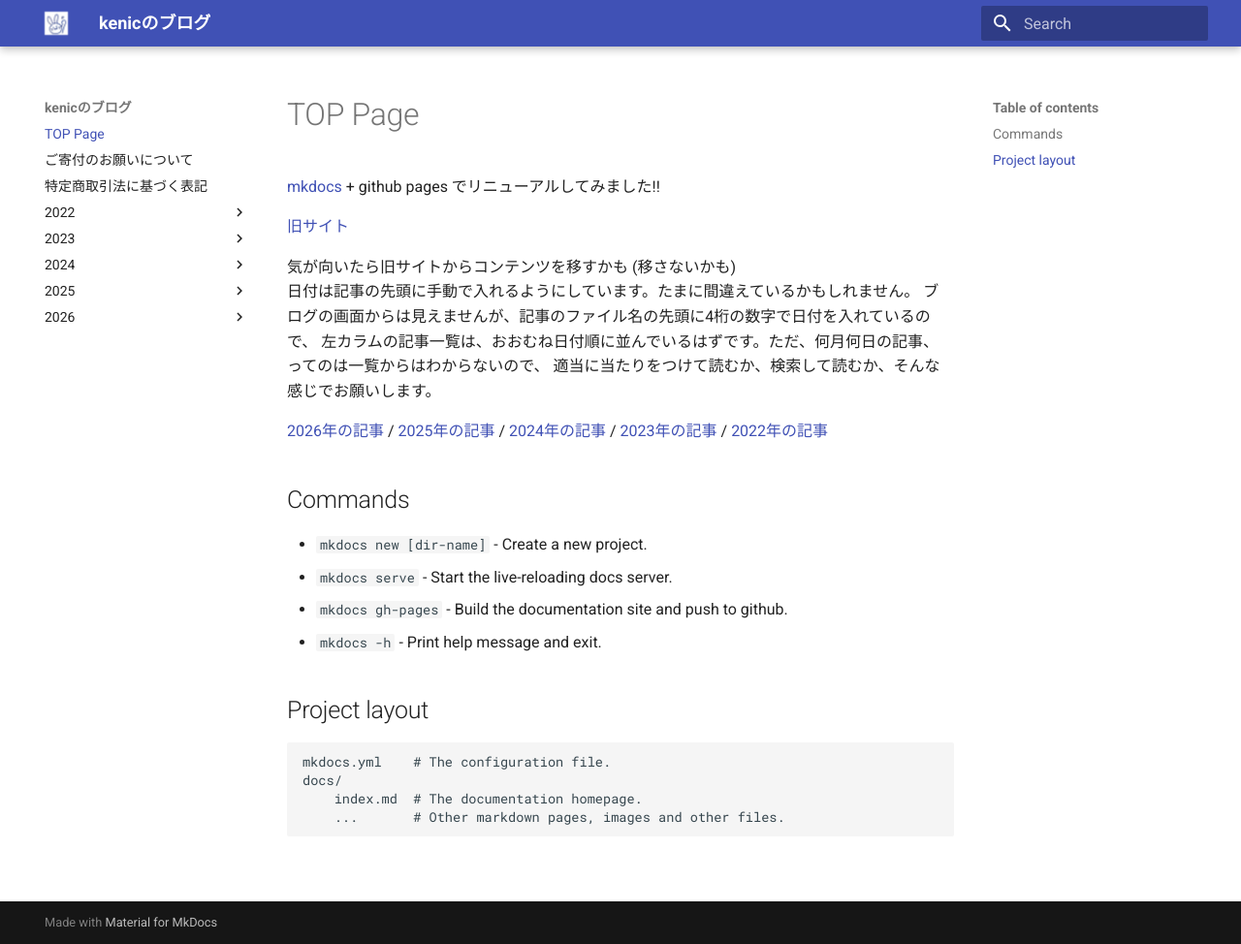
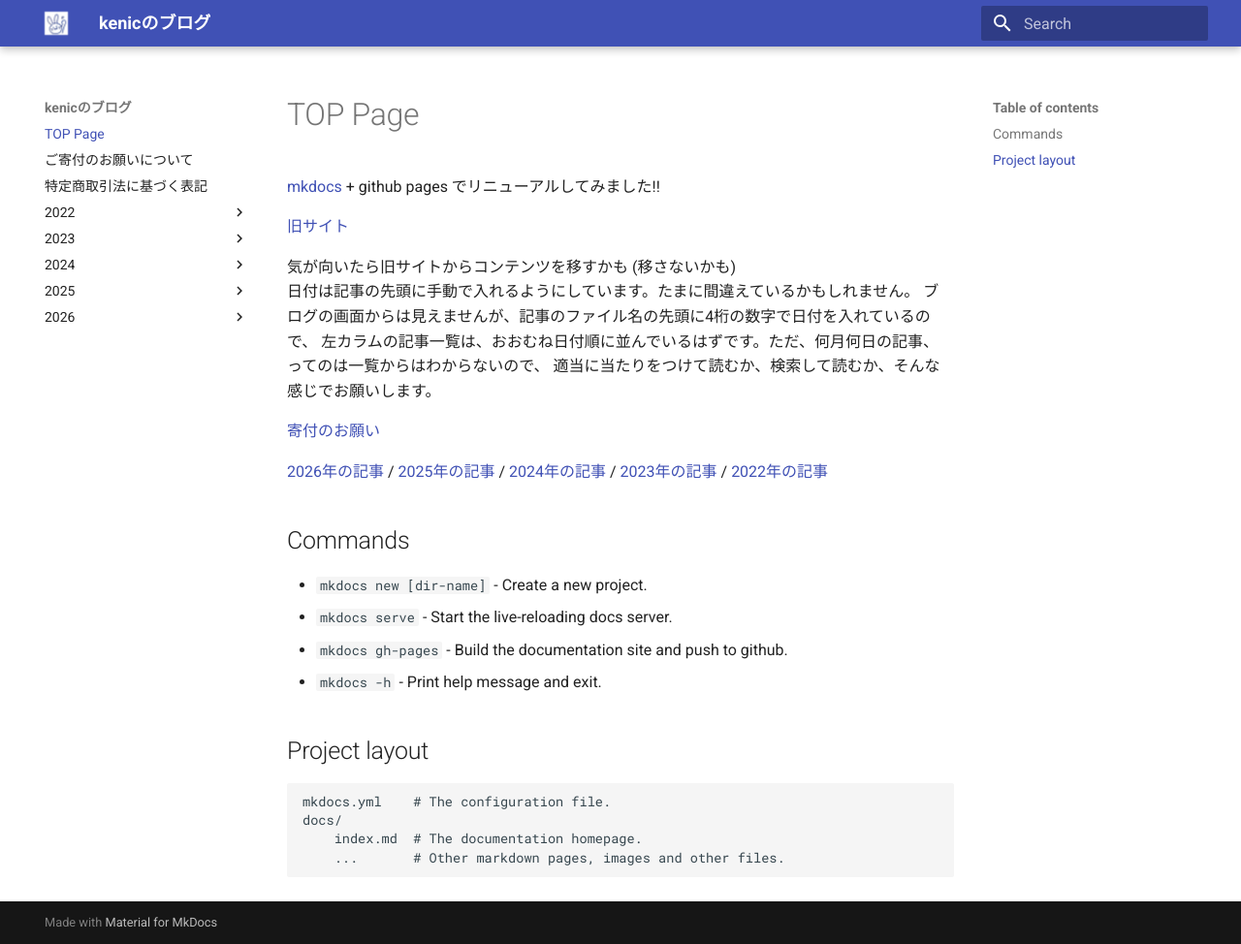
Before and after one commit to kenic/kenic.github.io, an MkDocs documentation site: the page built from docs/index.md, in a window 1280 px wide and 974 px high. Shown: the whole window at 97% size. Built offline with MkDocs 1.6.1 and Material for MkDocs 9.7.7, drawn with Linux system fonts in a browser that asks for light colours.

Commit message:
added donation note

```diff
--- a/docs/index.md
+++ b/docs/index.md
@@ -10,6 +10,8 @@
 左カラムの記事一覧は、おおむね日付順に並んでいるはずです。ただ、何月何日の記事、
 ってのは一覧からはわからないので、
 適当に当たりをつけて読むか、検索して読むか、そんな感じでお願いします。
+
+[寄付のお願い](https://kenic.github.io/kifu/)
 
 [2026年の記事](https://kenic.github.io/2026/0103hanabiramochi/) /
 [2025年の記事](https://kenic.github.io/2025/0331nenpi20/) /
```
